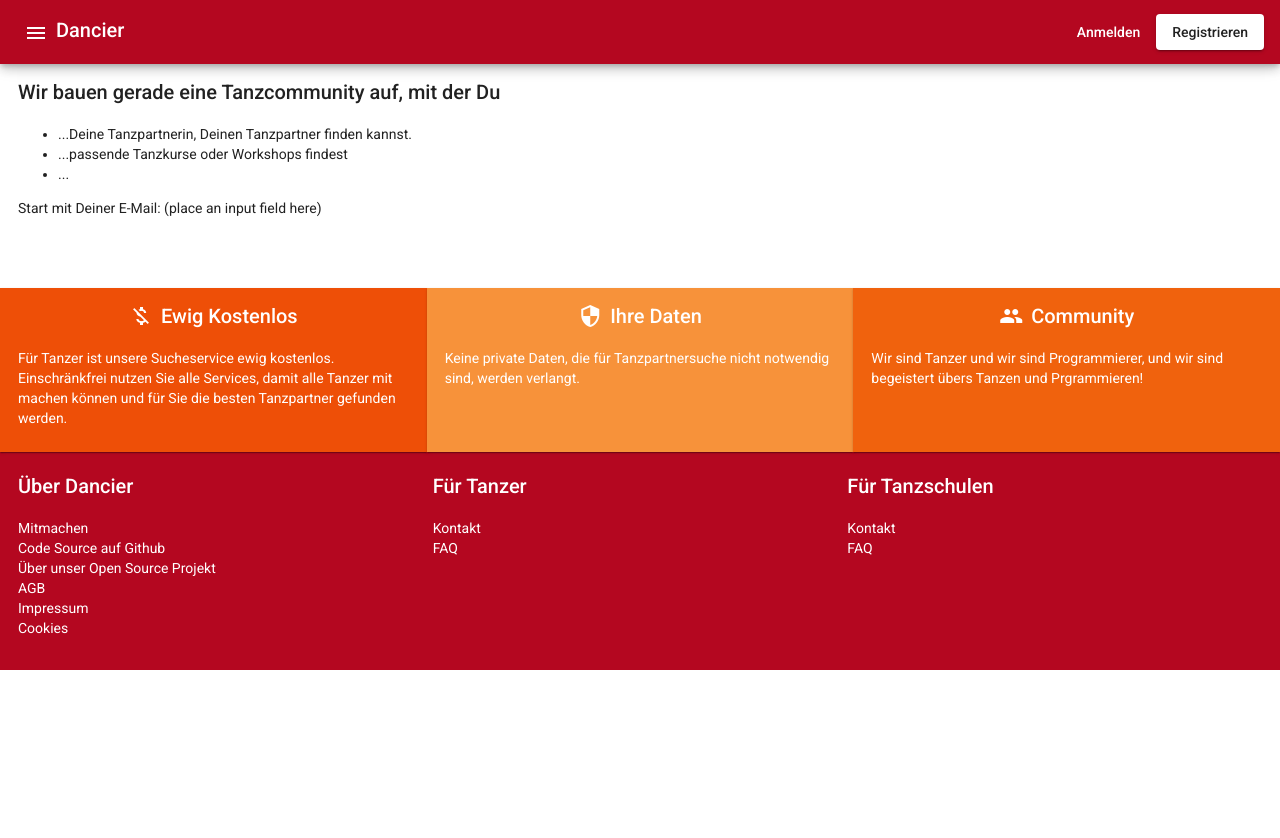
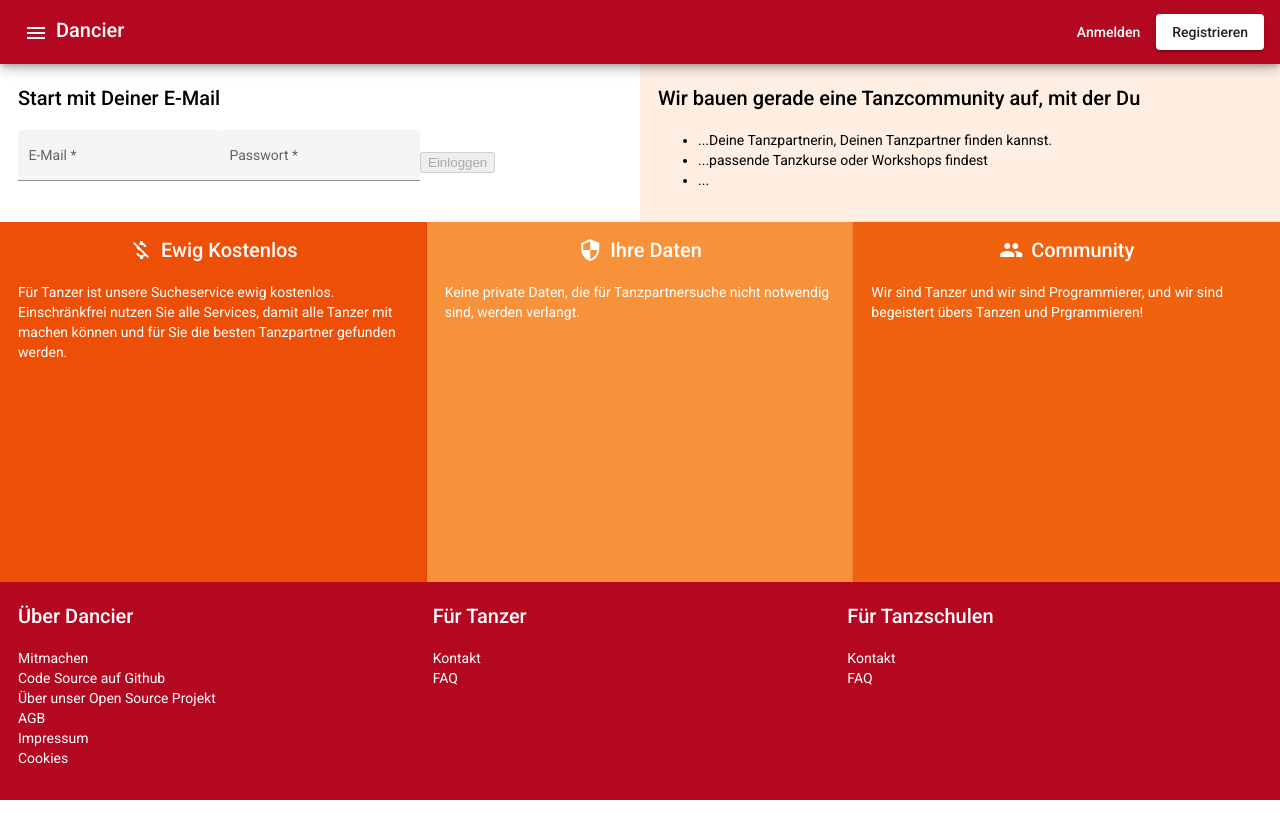
Before and after one commit to dancier/show-dancer, an Angular app: page /home in a window 1280 px wide. Shown: the top 838 px of the page. After the commit the page ends 800 px from the top, so only its background shows below. Built offline with nearby package versions, Linux system fonts and the light colour scheme.

Commit message:
Improved the layouts

```diff
--- a/src/app/features/home/pages/landing-page/landing-page.component.html
+++ b/src/app/features/home/pages/landing-page/landing-page.component.html
@@ -1,31 +1,54 @@
-<div style="height: 200px;" layout="row" class="mat-card background-color-accent-50">
+<div class="landing-page-container" fxFlex>
+  <div class=" background-color-accent-50 landing-page-content" fxLayout="row" fxLayout.xs="column">
+    <div fxFlex class="background-color-accent-50">
+      <h2>Start mit Deiner E-Mail</h2>
+      <app-login-form></app-login-form>
+    </div>
+    <div fxFlex class="background-color-accent-100">
       <h2>Wir bauen gerade eine Tanzcommunity auf, mit der Du</h2>
       <ul>
         <li>...Deine Tanzpartnerin, Deinen Tanzpartner finden kannst.</li>
         <li>...passende Tanzkurse oder Workshops findest</li>
         <li>...</li>
       </ul>
-  <p>
-    Start mit Deiner E-Mail: (place an input field here)
-  </p>
     </div>
 
-<div fxLayout="row" fxLayout.xs="column" class="landing-page-info-area">
+
+  </div>
+
+  <div fxLayout="row" fxFlexFill fxLayout.xs="column" class="landing-page-info-area">
 
     <div class="mat-card background-color-accent-900" fxFlex>
-    <div class="card-title-container"><h2><mat-icon>money_off</mat-icon>Ewig Kostenlos</h2></div>
-    <p>Für Tanzer ist unsere Sucheservice ewig kostenlos. Einschränkfrei nutzen Sie alle Services, damit alle Tanzer mit
+      <div class="card-title-container">
+        <h2>
+          <mat-icon>money_off</mat-icon>
+          Ewig Kostenlos
+        </h2>
+      </div>
+      <p>Für Tanzer ist unsere Sucheservice ewig kostenlos. Einschränkfrei nutzen Sie alle Services, damit alle Tanzer
+        mit
         machen können und für Sie die besten Tanzpartner gefunden werden.</p>
     </div>
 
     <div class="mat-card background-color-accent-400" fxFlex>
-    <div class="card-title-container"><h2><mat-icon>security</mat-icon>Ihre Daten</h2></div>
+      <div class="card-title-container">
+        <h2>
+          <mat-icon>security</mat-icon>
+          Ihre Daten
+        </h2>
+      </div>
       <p>Keine private Daten, die für Tanzpartnersuche nicht notwendig sind, werden verlangt.</p>
     </div>
 
     <div class="mat-card background-color-accent-800" fxFlex>
-    <div class="card-title-container"><h2><mat-icon>people</mat-icon>Community</h2></div>
+      <div class="card-title-container">
+        <h2>
+          <mat-icon>people</mat-icon>
+          Community
+        </h2>
+      </div>
       <p>Wir sind Tanzer und wir sind Programmierer, und wir sind begeistert übers Tanzen und Prgrammieren!</p>
     </div>
 
   </div>
+</div>
--- a/src/app/features/home/pages/landing-page/landing-page.component.scss
+++ b/src/app/features/home/pages/landing-page/landing-page.component.scss
@@ -1,8 +1,20 @@
+.landing-page-container {
+  height: 100%;
+  position: absolute;
+  top: 0;
+}
+
+.landing-page-content div {
+  padding: 18px;
+}
+
 .landing-page-info-area h2, .landing-page-info-area p {
   color: white;
 }
 
 .landing-page-info-area {
+
+  align-self: flex-end;
 
   h2 {
     display: flex;
--- a/src/app/features/home/pages/landing-page/landing-page.component.ts
+++ b/src/app/features/home/pages/landing-page/landing-page.component.ts
@@ -1,4 +1,4 @@
-import { Component } from '@angular/core';
+import { Component, HostListener } from '@angular/core';
 
 @Component({
   selector: 'app-landing-page',
@@ -7,6 +7,7 @@ import { Component } from '@angular/core';
 })
 export class LandingPageComponent {
 
-  constructor() { }
+  constructor() {
+  }
 
 }
--- a/src/app/features/home/pages/login-page/login-page.component.html
+++ b/src/app/features/home/pages/login-page/login-page.component.html
@@ -1,3 +1,5 @@
-<h1>Login Page</h1>
-
-<app-login-form></app-login-form>
+<div class="login-container">
+  <div class="login-form">
+    <app-login-form></app-login-form>
+  </div>
+</div>
--- a/src/app/features/home/pages/login-page/login-page.component.scss
+++ b/src/app/features/home/pages/login-page/login-page.component.scss
@@ -0,0 +1,6 @@
+.login-container {
+  display: flex;
+  align-items: center;
+  justify-content: center;
+  padding: 18px;
+}
--- a/src/app/layout/default-layout/default-layout.component.html
+++ b/src/app/layout/default-layout/default-layout.component.html
@@ -1,6 +1,6 @@
 <app-navigation></app-navigation>
 
-<div class="page-wrapper">
+<div class="page-wrapper" [ngStyle]="{'minHeight': pageContentMinHeight + 'px' }" >
   <router-outlet></router-outlet>
 </div>
 
--- a/src/app/layout/default-layout/default-layout.component.scss
+++ b/src/app/layout/default-layout/default-layout.component.scss
@@ -1,4 +1,7 @@
 .page-wrapper {
   // the navigation has a height of 64px
+  // the footer has a height of 422px
   margin-top: 64px;
+  overflow: hidden;
+  position: relative;
 }
--- a/src/app/layout/default-layout/default-layout.component.ts
+++ b/src/app/layout/default-layout/default-layout.component.ts
@@ -1,4 +1,4 @@
-import { Component } from '@angular/core';
+import { Component, HostListener } from '@angular/core';
 
 @Component({
   selector: 'app-default-layout',
@@ -7,5 +7,25 @@ import { Component } from '@angular/core';
 })
 export class DefaultLayoutComponent {
 
+  windowHeight: number = 0;
+  pageContentMinHeight: number = 0;
+  navigationHeight = 64;
+  footerHeight = 218;
+
   constructor() { }
+
+  ngOnInit() {
+    this.windowHeight = window.innerHeight;
+    this.calculatePageContentMinHeight();
+  }
+
+  private calculatePageContentMinHeight() {
+    this.pageContentMinHeight = this.windowHeight - this.navigationHeight - this.footerHeight;
+  }
+
+  @HostListener('window:resize', ['$event'])
+  onResize() {
+    this.windowHeight = window.innerHeight;
+    this.calculatePageContentMinHeight();
+  }
 }
--- a/src/app/layout/navigation/navigation.component.html
+++ b/src/app/layout/navigation/navigation.component.html
@@ -5,7 +5,7 @@
       <button mat-icon-button [matMenuTriggerFor]="menu" aria-label="Example icon-button with a menu">
         <mat-icon>menu</mat-icon>
       </button>
-      <span class="mdc-top-app-bar__title">Dancier</span>
+      <a href="/" class="title"><span class="mdc-top-app-bar__title">Dancier</span></a>
     </section>
   </div>
   <mat-menu #menu="matMenu">
--- a/src/app/layout/navigation/navigation.component.scss
+++ b/src/app/layout/navigation/navigation.component.scss
@@ -1,9 +1,15 @@
 .app-header {
   position: fixed;
-  top:0;
+  top: 0;
   display: flex;
+  z-index: 999;
   justify-content: space-between;
   box-shadow: 0 3px 5px -1px rgba(0, 0, 0, .2), 0 6px 10px 0 rgba(0, 0, 0, .14), 0 1px 18px 0 rgba(0, 0, 0, .12);
+
+  .title {
+    text-decoration: none;
+    color: white;
+  }
 
   .dancier {
     text-decoration: none;
--- a/src/styles/global.scss
+++ b/src/styles/global.scss
@@ -1,5 +1,5 @@
 html, body {
-  height: 100%;
+  height: calc(100% - 64px);
 }
 
 body {
--- a/src/styles/material-theme.scss
+++ b/src/styles/material-theme.scss
@@ -41,7 +41,7 @@ $dancier-palette-primary: (
 
 $dancier-palette-accent: (
   50 : #fef0e300,
-  100 : #fcd9b9,
+  100 : rgba(252, 217, 185, 0.42),
   200 : #fabf8b,
   300 : #f8a55d,
   400 : #f7923a,
```
Lines whose indentation alone changed are shown as unchanged.
